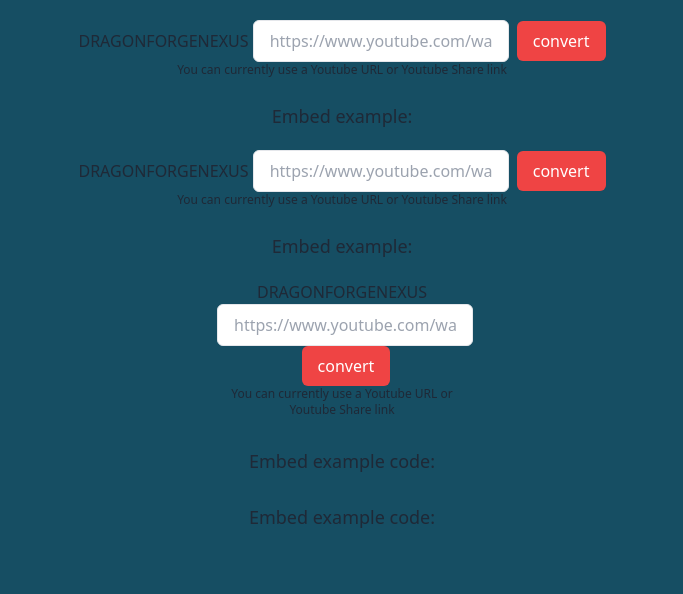
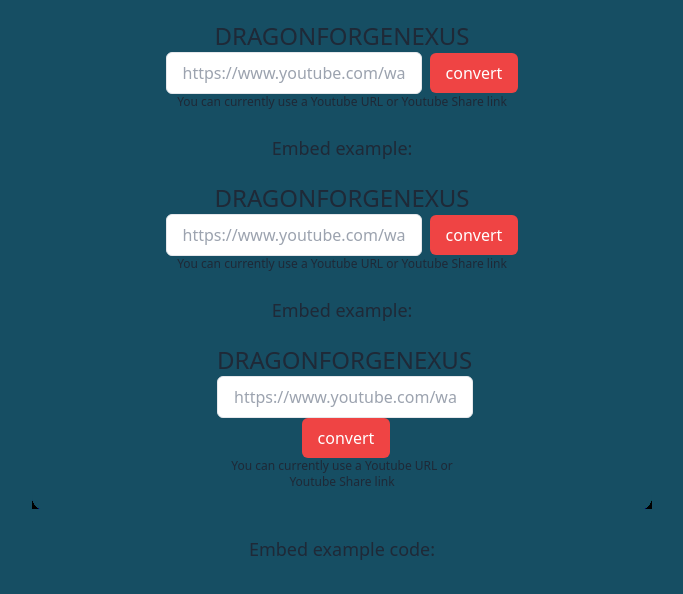
Before and after one commit to altie122/yt-to-ytnocookie, an Astro site: page /DFN in a window 1280 px wide. Shown: the whole page, without its empty margins (298-981 px from the left). Built offline with nearby package versions, Linux system fonts and the light colour scheme; Astro itself is replaced by a stand-in of ours.

Commit message:
Update DFN.astro

```diff
--- a/src/pages/DFN.astro
+++ b/src/pages/DFN.astro
@@ -5,7 +5,7 @@ import { ViewTransitions } from 'astro:transitions';
 
 <Layout title="Welcome to Astro.">
 	<main>
-		<h2class="text-2xl">DRAGONFORGENEXUS</h2>
+		<h2 class="text-2xl">DRAGONFORGENEXUS</h2>
 		<input type="text" id="convert-input" placeholder="https://www.youtube.com/watch?v=________ link" class="px-4 py-2 border rounded-md w-64"><button id="convert" class="px-4 py-2 bg-red-500 text-white rounded-md ml-2">convert</button>
   	<p class="text-xs"> You can currently use a Youtube URL or Youtube Share link</p>
   	<h2 id="results-container" class="text-xl"></h2>
```
